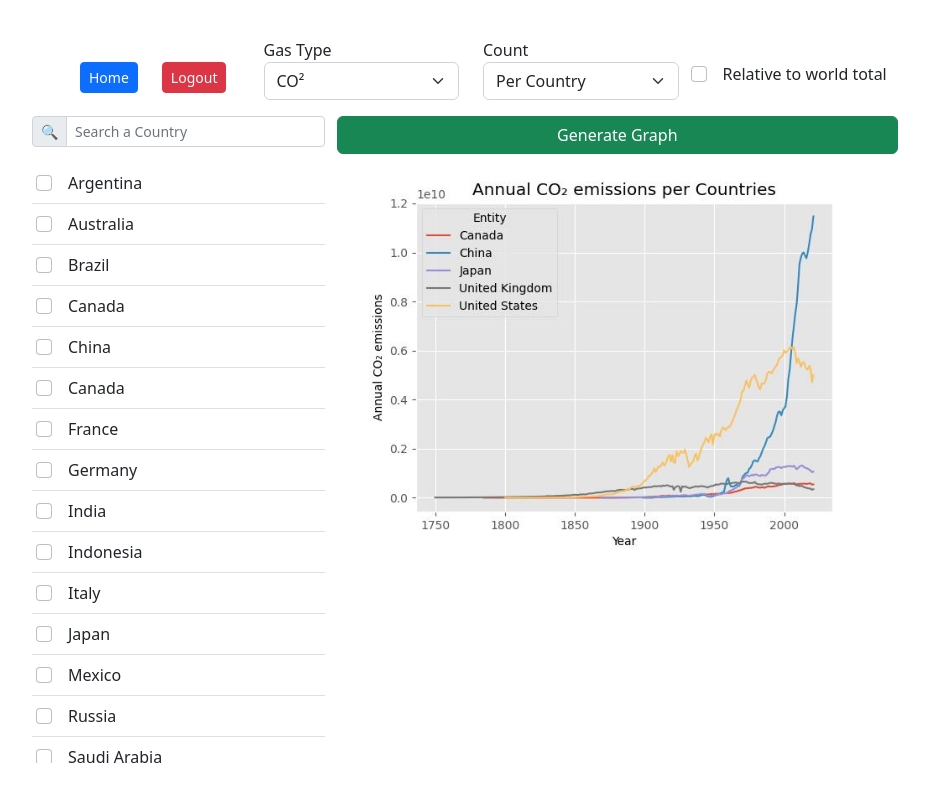
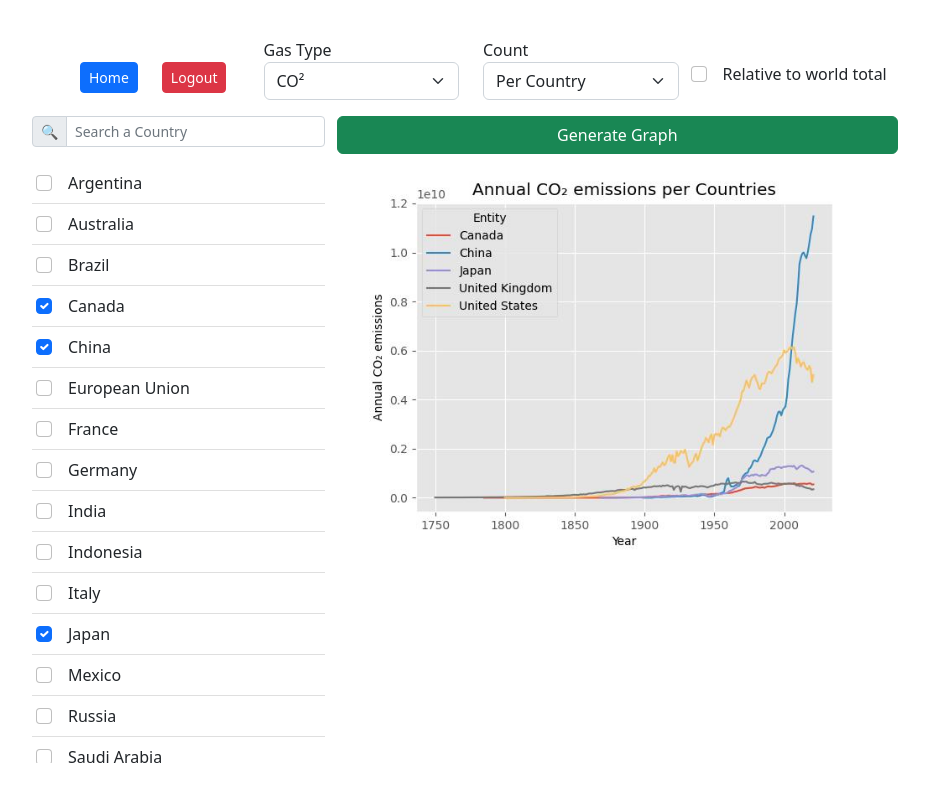
Before and after one commit to TheWhitcher/TW_DB_Final_Project, a React (Vite) app in the folder Project/FrontEnd/: page /Graph in a window 1280 px wide. Shown: the whole page, without its empty margins (169-1098 px from the left). Built offline with nearby package versions, Linux system fonts and the light colour scheme; sample sign-in values are in the browser's storage.

Commit message:
enable/disable relative to world checkbox functional

```diff
--- a/Project/FrontEnd/src/Graph.jsx
+++ b/Project/FrontEnd/src/Graph.jsx
@@ -55,6 +55,20 @@ function Graph() {
       }
     }
 
+    // Enable/Disable Relative to world checkbox
+    if (key === "count"){
+       const checkbox = document.getElementById("relativeCheckbox")
+
+      if(newValue === "PerCountry"){
+        checkbox.disabled = false;
+      }
+      else{
+        checkbox.checked = false;
+        checkbox.disabled = true;
+      }
+
+    }
+
     setform(form);
     }
 
@@ -99,7 +113,7 @@ function Graph() {
             </div>
 
             <div className="col-3 px-0 pt-4">
-              <input className="form-check-input me-3" type="checkbox" value="" id="worldTotalCheckBox" onChange={(event) => handleInputChange('r2worldTotal', event.target.checked)}/>
+              <input className="form-check-input me-3" type="checkbox" value="" id="relativeCheckbox" onChange={(event) => handleInputChange('r2worldTotal', event.target.checked)}/>
               <label className="form-check-label fs-6" htmlFor="worldTotal">Relative to world total</label>
             </div>
           </div>
@@ -113,83 +127,83 @@ function Graph() {
 
               <ul className="list-group list-group-flush text-start navbar-nav-scroll" id="CountryList">
                 <li className="list-group-item px-1">
-                  <input className="form-check-input me-3" type="checkbox" value="Argentina" id="ARcheckbox"/>
+                  <input className="form-check-input me-3" type="checkbox" value="Argentina" id="ARGcheckbox" onChange={(event) => handleInputChange('ARGcheckBox', event.target.checked)}/>
                   <label className="form-check-label" htmlFor="checkBoxOne">Argentina</label>
                 </li>
                 <li className="list-group-item px-1">
-                  <input className="form-check-input me-3" type="checkbox" value="Australia" id="AUcheckbox"/>
+                  <input className="form-check-input me-3" type="checkbox" value="Australia" id="AUScheckbox" onChange={(event) => handleInputChange('AUScheckBox', event.target.checked)}/>
                   <label className="form-check-label" htmlFor="checkBoxTwo">Australia</label>
                 </li>
                 <li className="list-group-item px-1">
-                  <input className="form-check-input me-3" type="checkbox" value="Brazil" id="BRcheckbox"/>
+                  <input className="form-check-input me-3" type="checkbox" value="Brazil" id="BRAcheckbox" onChange={(event) => handleInputChange('BRAcheckBox', event.target.checked)}/>
                   <label className="form-check-label" htmlFor="checkBoxThree">Brazil</label>
                 </li>
                 <li className="list-group-item px-1">
-                  <input className="form-check-input me-3" type="checkbox" value="Canada" id="CAcheckbox"/>
-                  <label className="form-check-label" htmlFor="checkBoxFour">Canada</label>
+                  <input className="form-check-input me-3" type="checkbox" defaultChecked={true} value="Canada" id="CANcheckbox" onChange={(event) => handleInputChange('CANcheckBox', event.target.checked)}/>
+                  <label className="form-check-label" htmlFor="checkBoxFour" >Canada</label>
                 </li>
                 <li className="list-group-item px-1">
-                  <input className="form-check-input me-3" type="checkbox" value="China" id="CHcheckbox"/>
+                  <input className="form-check-input me-3" type="checkbox" defaultChecked={true} value="China" id="CHNcheckbox" onChange={(event) => handleInputChange('CHNcheckBox', event.target.checked)}/>
                   <label className="form-check-label" htmlFor="checkBoxFive">China</label>
                 </li>
                 <li className="list-group-item px-1">
-                  <input className="form-check-input me-3" type="checkbox" value="Canada" id="CAcheckbox"/>
-                  <label className="form-check-label" htmlFor="checkBoxSix">Canada</label>
+                  <input className="form-check-input me-3" type="checkbox" value="European Union" id="EUUcheckbox" onChange={(event) => handleInputChange('EUUcheckBox', event.target.checked)}/>
+                  <label className="form-check-label" htmlFor="checkBoxSix">European Union</label>
                 </li>
                 <li className="list-group-item px-1">
-                  <input className="form-check-input me-3" type="checkbox" value="France" id="FRcheckbox"/>
+                  <input className="form-check-input me-3" type="checkbox" value="France" id="FRAcheckbox" onChange={(event) => handleInputChange('FRAcheckBox', event.target.checked)}/>
                   <label className="form-check-label" htmlFor="checkBoxSeven">France</label>
                 </li>
                 <li className="list-group-item px-1">
-                  <input className="form-check-input me-3" type="checkbox" value="Germany" id="GRcheckbox"/>
+                  <input className="form-check-input me-3" type="checkbox" value="Germany" id="DEUcheckbox" onChange={(event) => handleInputChange('DEUcheckBox', event.target.checked)}/>
                   <label className="form-check-label" htmlFor="checkBoxEight">Germany</label>
                 </li>
                 <li className="list-group-item px-1">
-                  <input className="form-check-input me-3" type="checkbox" value="India" id="IDcheckbox"/>
+                  <input className="form-check-input me-3" type="checkbox" value="India" id="INDcheckbox" onChange={(event) => handleInputChange('INDcheckBox', event.target.checked)}/>
                   <label className="form-check-label" htmlFor="checkBoxNine">India</label>
                 </li>
                 <li className="list-group-item px-1">
-                  <input className="form-check-input me-3" type="checkbox" value="Indonesia" id="INcheckbox"/>
+                  <input className="form-check-input me-3" type="checkbox" value="Indonesia" id="IDNcheckbox" onChange={(event) => handleInputChange('IDNcheckBox', event.target.checked)}/>
                   <label className="form-check-label" htmlFor="checkBoxTen">Indonesia</label>
                 </li>
                 <li className="list-group-item px-1">
-                  <input className="form-check-input me-3" type="checkbox" value="Italy" id="ITcheckbox"/>
+                  <input className="form-check-input me-3" type="checkbox" value="Italy" id="ITAcheckbox" onChange={(event) => handleInputChange('ITAcheckBox', event.target.checked)}/>
                   <label className="form-check-label" htmlFor="checkBoxEleven">Italy</label>
                 </li>
                 <li className="list-group-item px-1">
-                  <input className="form-check-input me-3" type="checkbox" value="Japan" id="JPcheckbox"/>
-                  <label className="form-check-label" htmlFor="checkBoxTwelve">Japan</label>
+                  <input className="form-check-input me-3" type="checkbox" defaultChecked={true} value="Japan" id="JPNcheckbox" onChange={(event) => handleInputChange('JPNcheckBox', event.target.checked)}/>
+                  <label className="form-check-label" htmlFor="checkBoxTwelve" >Japan</label>
                 </li>
                 <li className="list-group-item px-1">
-                  <input className="form-check-input me-3" type="checkbox" value="Mexico" id="MXcheckbox"/>
+                  <input className="form-check-input me-3" type="checkbox" value="Mexico" id="MEXcheckbox" onChange={(event) => handleInputChange('MEXcheckBox', event.target.checked)}/>
                   <label className="form-check-label" htmlFor="checkBoxThirteen">Mexico</label>
                 </li>
                 <li className="list-group-item px-1">
-                  <input className="form-check-input me-3" type="checkbox" value="Russia" id="RScheckbox"/>
+                  <input className="form-check-input me-3" type="checkbox" value="Russia" id="RUScheckbox" onChange={(event) => handleInputChange('RUScheckBox', event.target.checked)}/>
                   <label className="form-check-label" htmlFor="checkBoxFourteen">Russia</label>
                 </li>
                 <li className="list-group-item px-1">
-                  <input className="form-check-input me-3" type="checkbox" value="Saudi Arabia" id="SARcheckbox"/>
+                  <input className="form-check-input me-3" type="checkbox" value="Saudi Arabia" id="SAUcheckbox" onChange={(event) => handleInputChange('SAUcheckBox', event.target.checked)}/>
                   <label className="form-check-label" htmlFor="checkBoxFifteen">Saudi Arabia</label>
                 </li>
                 <li className="list-group-item px-1">
-                  <input className="form-check-input me-3" type="checkbox" value="South Africa" id="SAFcheckbox"/>
+                  <input className="form-check-input me-3" type="checkbox" value="South Africa" id="ZAFcheckbox" onChange={(event) => handleInputChange('ZAFcheckBox', event.target.checked)}/>
                   <label className="form-check-label" htmlFor="checkBoxSixteen">South Africa</label>
                 </li>
                 <li className="list-group-item px-1">
-                  <input className="form-check-input me-3" type="checkbox" value="South Korea" id="SKcheckbox"/>
+                  <input className="form-check-input me-3" type="checkbox" value="South Korea" id="KORcheckbox" onChange={(event) => handleInputChange('KORcheckBox', event.target.checked)}/>
                   <label className="form-check-label" htmlFor="checkBoxSeventeen">South Korea</label>
                 </li>
                 <li className="list-group-item px-1">
-                  <input className="form-check-input me-3" type="checkbox" value="Turkey" id="TKcheckbox"/>
+                  <input className="form-check-input me-3" type="checkbox" value="Turkey" id="TURcheckbox" onChange={(event) => handleInputChange('TURcheckBox', event.target.checked)}/>
                   <label className="form-check-label" htmlFor="checkBoxEighteen">Turkey</label>
                 </li>
                 <li className="list-group-item px-1">
-                  <input className="form-check-input me-3" type="checkbox" value="United Kingdon" id="UNcheckbox"/>
+                  <input className="form-check-input me-3" type="checkbox" defaultChecked={true} value="United Kingdon" id="GBRcheckbox" onChange={(event) => handleInputChange('GBRcheckBox', event.target.checked)}/>
                   <label className="form-check-label" htmlFor="checkBoxNineteen">United Kingdom</label>
                 </li>
                 <li className="list-group-item px-1">
-                  <input className="form-check-input me-3" type="checkbox" value="United States" id="UScheckbox"/>
+                  <input className="form-check-input me-3" type="checkbox" defaultChecked={true} value="United States" id="USAcheckbox" onChange={(event) => handleInputChange('USAcheckBox', event.target.checked)}/>
                   <label className="form-check-label" htmlFor="checkBoxSeven">United States</label>
                 </li>
               </ul>
```
